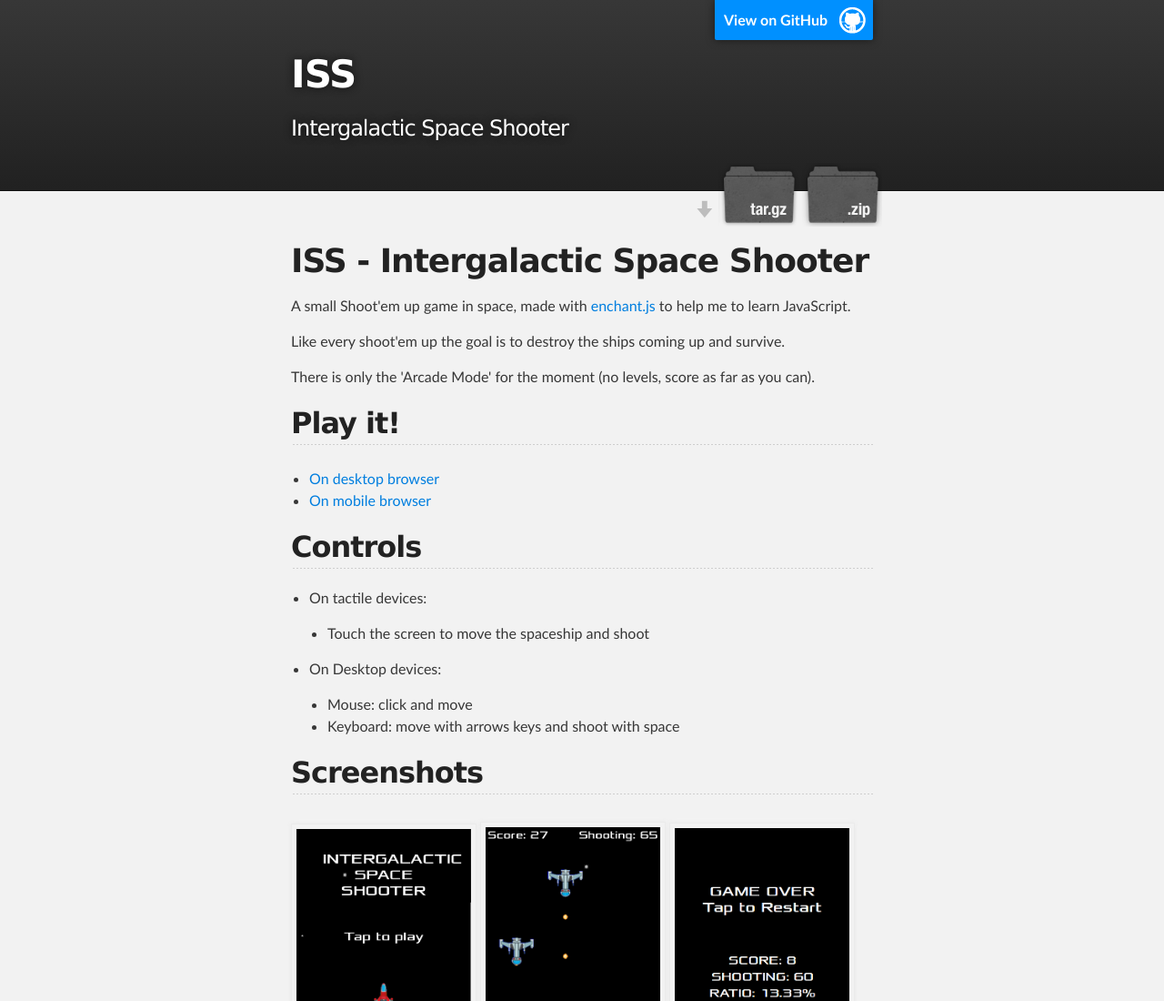
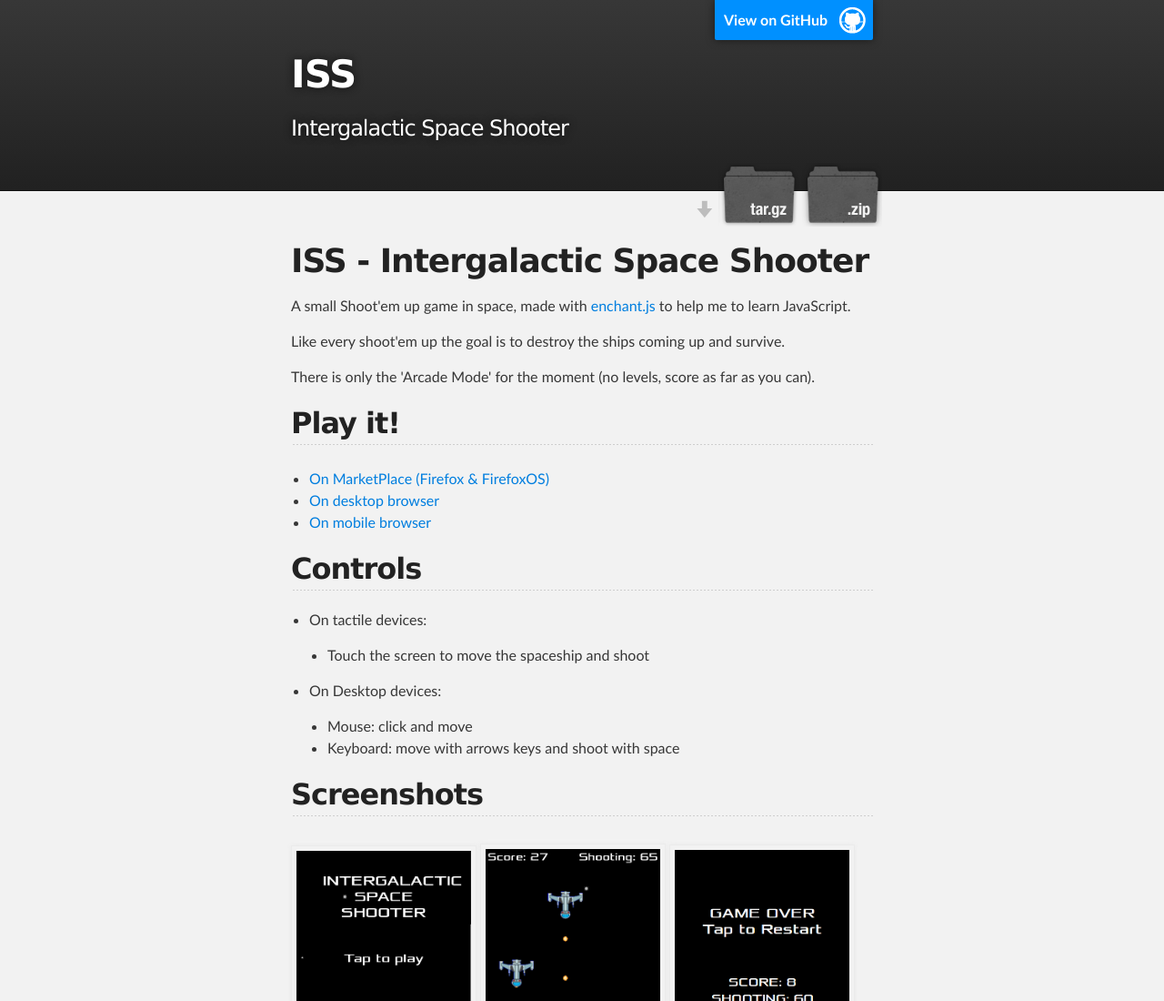
Before and after one commit to corentin-R/ISS, a plain HTML site: page index.html in a window 1280 px wide. Shown: the top 1100 px of the page at 91% size. Drawn offline with Linux system fonts and the light colour scheme.

Commit message:
add marketplace link

```diff
--- a/index.html
+++ b/index.html
@@ -50,6 +50,7 @@ function newPopup(url) {
 </script>
 
 <ul>
+<li><a href="https://marketplace.firefox.com/app/shmupjs">On MarketPlace (Firefox & FirefoxOS)</a></li>
 <li><a href="JavaScript:newPopup('ISS-master/index.html');">On desktop browser</a> </li>
 <li><a href="ISS-firefoxOS/index.html">On mobile browser</a></p></li>
 </ul>
```
Also changed, not shown: 1 other file.
